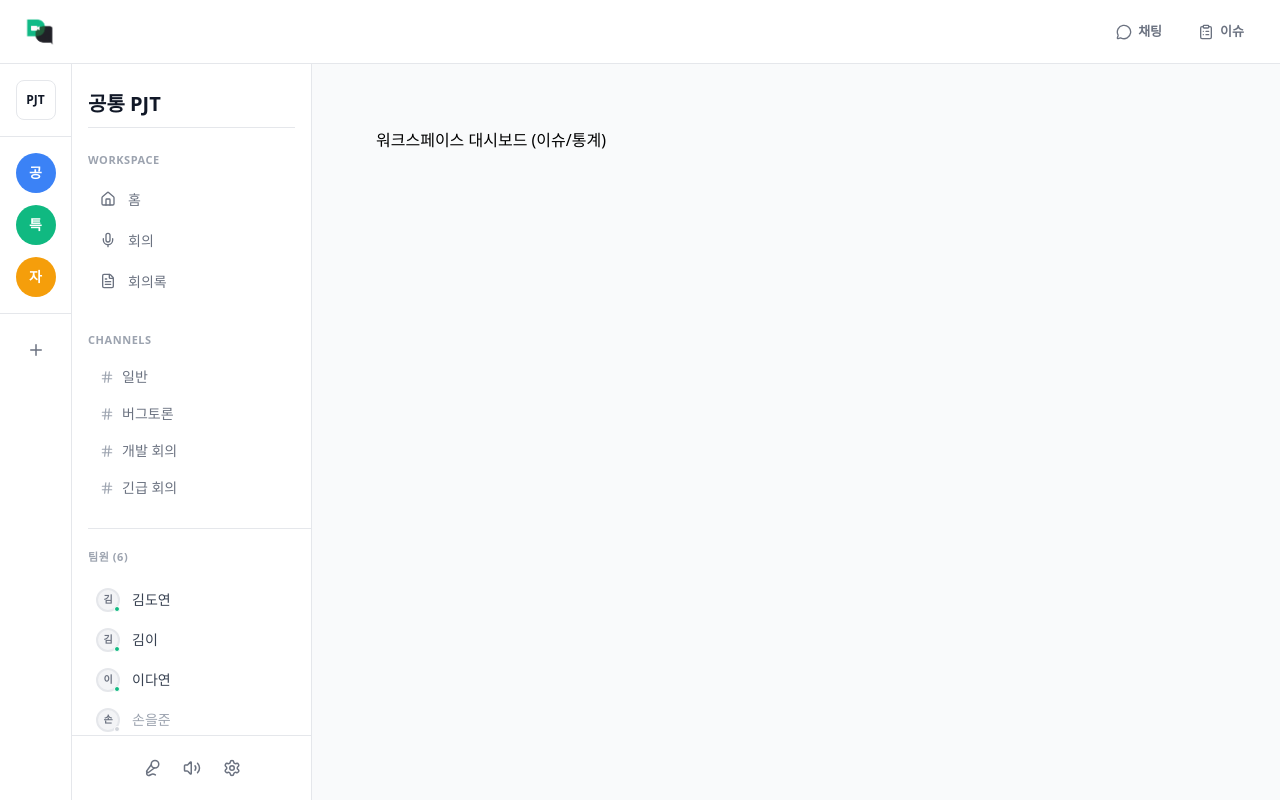
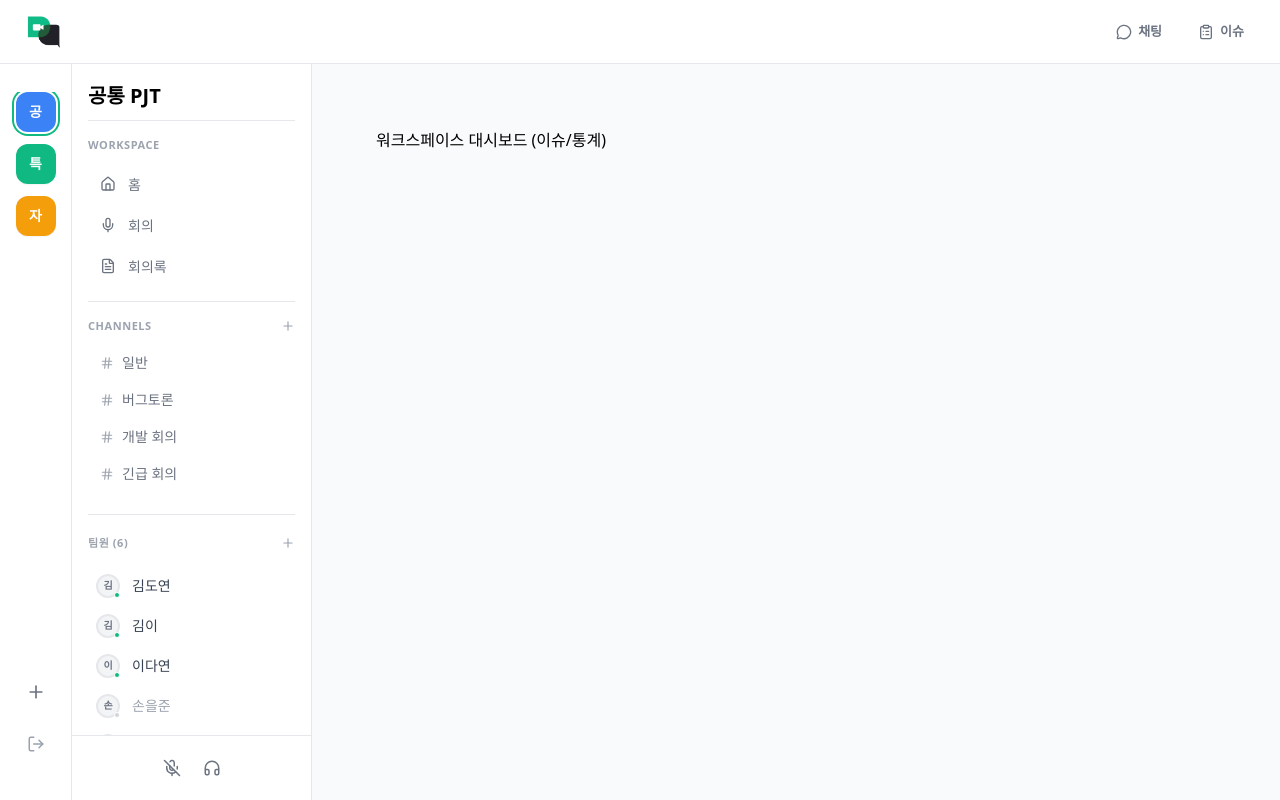
Before and after one commit to Spinxxx-Soo/DIDIT, a React (Vite) app in the folder apps/client/: page /workspace/1 in a window 1280 px wide. Built offline with nearby package versions, Linux system fonts and the light colour scheme; sample sign-in values are in the browser's storage.

Commit message:
#13 refactoring features

```diff
--- a/apps/client/src/components/features/layout/ChannelSidebar.jsx
+++ b/apps/client/src/components/features/layout/ChannelSidebar.jsx
@@ -1,5 +1,6 @@
+import React, { useState } from 'react';
 import { useLocation, useNavigate } from 'react-router-dom';
-import { Home, Mic, FileText, Hash, Plus, Mic2, Volume2, Settings } from 'lucide-react';
+import { Home, Mic, FileText, Hash, Plus, Headphones, MicOff, HeadphoneOff, } from 'lucide-react';
 import { Avatar } from '@/components/common/Avatar';
 import { Divider } from '@/components/common/Divider';
 import { IconButton } from '@/components/common/Button/IconButton';
@@ -7,8 +8,11 @@ import { IconButton } from '@/components/common/Button/IconButton';
 const ChannelSidebar = () => {
   const location = useLocation();
   const navigate = useNavigate();
+  const isActive = (path) => location.pathname.includes(path);
 
-  const isActive = (path) => location.pathname.includes(path);
+  // 마이크랑 스피커 상태 관리
+  const [isMicOn, setIsMicOn] = useState(false);
+  const [isSpeakerOn, setIsSpeakerOn] = useState(true);
 
   // 디자인 가이드 nav-item 패턴 적용
   const getMenuItemClass = (active) => {
@@ -39,16 +43,17 @@ const ChannelSidebar = () => {
   ];
 
   return (
-    <div className="flex flex-col h-full pt-4 bg-[var(--bg-sidebar)]">
+    <div className="flex flex-col h-full pt-2 bg-[var(--bg-sidebar)]">
       {/* 1. 상단 고정 영역 */}
       <div className="flex-shrink-0 px-4 mb-2">
         {/* 헤더 */}
-        <div className="h-12 flex items-center font-bold text-xl border-b border-[var(--border-default)] mb-6 text-[var(--text-bright)]">
+        <div className="h-12 flex items-center font-bold text-xl" >
           공통 PJT
         </div>
+        <Divider className="mb-4" />
 
         {/* WORKSPACE 메뉴 */}
-        <div className="mb-8">
+        <div className="mb-4">
           <div className="text-[11px] text-[var(--text-tertiary)] font-semibold mb-3 tracking-wider uppercase">
             WORKSPACE
           </div>
@@ -73,12 +78,13 @@ const ChannelSidebar = () => {
             </li>
           </ul>
         </div>
+        <Divider className="mb-4" />
 
         {/* CHANNELS 메뉴 */}
         <div className="mb-4">
           <div className="flex items-center justify-between text-[11px] text-[var(--text-tertiary)] font-semibold mb-3 tracking-wider uppercase group">
             <span>CHANNELS</span>
-            <button className="text-[var(--text-tertiary)] hover:text-[var(--color-green-primary)] opacity-0 group-hover:opacity-100 transition-opacity">
+            <button className="text-[var(--text-tertiary)] hover:text-[var(--color-green-primary)]">
               <Plus size={14} />
             </button>
           </div>
@@ -96,14 +102,17 @@ const ChannelSidebar = () => {
         </div>
       </div>
 
+      <div className="px-4">
+          <Divider className="mb-4" />
+      </div>
+
+
       {/* 구분선 */}
-      <Divider className="mx-4 mb-4" />
-
       {/* 2. 하단 스크롤 영역 (MEMBERS 리스트) */}
       <div className="flex-1 overflow-y-auto px-4 pb-4 min-h-0">
         <div className="flex items-center justify-between text-[11px] text-[var(--text-tertiary)] font-semibold mb-3 tracking-wider uppercase group sticky top-0 bg-[var(--bg-sidebar)] py-1 z-10">
           <span>팀원 ({members.length})</span>
-          <button className="text-[var(--text-tertiary)] hover:text-[var(--color-green-primary)] opacity-0 group-hover:opacity-100 transition-opacity">
+          <button className="text-[var(--text-tertiary)] hover:text-[var(--color-green-primary)]">
             <Plus size={14} />
           </button>
         </div>
@@ -126,25 +135,25 @@ const ChannelSidebar = () => {
         </ul>
       </div>
 
+      <Divider />
+
       {/* 3. 하단 컨트롤 바 */}
-      <div className="flex-shrink-0 py-4 border-t border-[var(--border-default)] flex justify-center gap-2 px-4 bg-[var(--bg-sidebar)] mt-auto">
+      <div className="flex-shrink-0 py-4 flex justify-center gap-2 px-4 bg-[var(--bg-sidebar)] mt-auto">
         <IconButton
-          icon={<Mic2 size={18} />}
+          icon={isMicOn ? <Mic size={18} /> : <MicOff size={18} />}
           variant="ghost"
           size="sm"
-          title="마이크"
+          title={isMicOn ? "마이크 끄기" : "마이크 켜기"}
+          onClick={() => setIsMicOn(!isMicOn)} // 상태 변경
+          className={!isMicOn ? "text-[var(--color-error)] hover:text-[var(--color-error)]" : ""} // 꺼졌을 때 빨간색 처리
         />
         <IconButton
-          icon={<Volume2 size={18} />}
+          icon={isSpeakerOn ? <Headphones size={18} /> : <HeadphoneOff size={18} />}
           variant="ghost"
           size="sm"
-          title="스피커"
-        />
-        <IconButton
-          icon={<Settings size={18} />}
-          variant="ghost"
-          size="sm"
-          title="설정"
+          title={isSpeakerOn ? "음소거" : "음소거 해제"}
+          onClick={() => setIsSpeakerOn(!isSpeakerOn)} // 상태 변경
+          className={!isSpeakerOn ? "text-[var(--color-error)] hover:text-[var(--color-error)]" : ""} // 꺼졌을 때 빨간색 처리
         />
       </div>
     </div>
--- a/apps/client/src/components/features/layout/GNB.jsx
+++ b/apps/client/src/components/features/layout/GNB.jsx
@@ -19,8 +19,8 @@ const GNB = ({
       <Link to="/" className="flex items-center gap-2">
         <img
           src={logo}
-          alt="PJT 로고"
-          className="h-8 w-auto"
+          alt="로고"
+          className="h-10 w-auto"
         />
       </Link>
 
@@ -51,18 +51,6 @@ const GNB = ({
         ) : (
           // [기본 모드] 기존 랜딩 페이지 메뉴
           <>
-            <Link
-              to="/about"
-              className="text-[var(--text-secondary)] hover:text-[var(--color-green-primary)] transition-colors duration-200"
-            >
-              About us
-            </Link>
-            <Link
-              to="/contact"
-              className="text-[var(--text-secondary)] hover:text-[var(--color-green-primary)] transition-colors duration-200"
-            >
-              Contact
-            </Link>
             {isAuthenticated ? (
               <Button variant="secondary" size="sm" onClick={logout}>
                 Logout
--- a/apps/client/src/components/features/layout/ProjectSidebar.jsx
+++ b/apps/client/src/components/features/layout/ProjectSidebar.jsx
@@ -1,58 +1,116 @@
-import { Link, useNavigate } from 'react-router-dom';
-import { Plus } from 'lucide-react';
+import React, { useState } from 'react';
+import { useNavigate, useParams } from 'react-router-dom';
+import { Plus, LogOut } from 'lucide-react';
+
 import { Divider } from '@/components/common/Divider';
 import { IconButton } from '@/components/common/Button/IconButton';
+import { ConfirmModal } from '@/components/common/Modal/ConfirmModal';
+import useAuthStore from '@/store/useAuthStore';
 
 const ProjectSidebar = () => {
   const navigate = useNavigate();
+  const { roomId } = useParams();
+  const { logout } = useAuthStore();
+
+  const [isLogoutModalOpen, setIsLogoutModalOpen] = useState(false);
 
   // 임시 프로젝트 데이터
   const projects = [
-    { id: '1', name: '공통 프로젝트', color: 'var(--color-info)' },
-    { id: '2', name: '특화 프로젝트', color: 'var(--color-green-primary)' },
-    { id: '3', name: '자율 프로젝트', color: 'var(--color-warning)' },
+    { id: '1', name: '공통 프로젝트', color: '#3B82F6' },
+    { id: '2', name: '특화 프로젝트', color: '#10B981' },
+    { id: '3', name: '자율 프로젝트', color: '#F59E0B' },
   ];
 
   const handleProjectClick = (projectId) => {
     navigate(`/workspace/${projectId}`);
   };
 
+  const handleAddProject = () => {
+    // 방 추가 모달 나중에 추가
+    alert("추가/삭제.");
+  };
+
   return (
-    <div className="flex flex-col items-center gap-3 w-full bg-[var(--bg-sidebar)]">
-      {/* 로고 (홈으로 가기) */}
-      <Link
-        to="/mypage"
-        className="w-10 h-10 bg-[var(--bg-panel)] rounded-[var(--radius-lg)] flex items-center justify-center cursor-pointer hover:bg-[var(--bg-hover)] transition-colors duration-200 border border-[var(--border-default)]"
-      >
-        <span className="font-bold text-[var(--text-bright)] text-xs">PJT</span>
-      </Link>
+    <>
+      <div className="flex flex-col items-center gap-3 w-full h-full py-3 bg-[var(--bg-sidebar)]">
 
-      <Divider className="w-8 my-1" />
+        {/* === 1. 프로젝트 리스트 === */}
+        <div className="flex flex-col gap-3 w-full items-center flex-1 overflow-y-auto min-h-0 scrollbar-hide">
+          {projects.map((project) => {
+            const isActive = roomId === project.id;
 
-      {/* 프로젝트 리스트 */}
-      {projects.map((project) => (
+            return (
+              <div key={project.id} className="relative group">
                 <button
-          key={project.id}
                   onClick={() => handleProjectClick(project.id)}
-          className="w-10 h-10 rounded-full cursor-pointer hover:rounded-[var(--radius-lg)] transition-all duration-200 flex items-center justify-center text-white font-bold text-sm"
+                  className={`
+                    w-10 h-10 flex items-center justify-center
+                    text-white font-bold text-sm shadow-sm
+                    rounded-[12px] /* 기본 모양: 둥근 사각형 */
+                    transition-all duration-200 ease-in-out
+
+                    /* [수정] Hover 시: 크기만 살짝 커짐 */
+                    hover:scale-110
+
+                    /* [수정] 선택 시: 초록색 테두리 추가 */
+                    ${isActive
+                      ? 'ring-2 ring-[var(--color-green-primary)] ring-offset-2 ring-offset-[var(--bg-sidebar)]'
+                      : ''
+                    }
+                  `}
                   style={{ backgroundColor: project.color }}
                   title={project.name}
                 >
                   {project.name.charAt(0)}
                 </button>
-      ))}
 
-      <Divider className="w-8 my-1" />
+                {/* 툴팁 (이름 표시) */}
+                <div className="absolute left-14 top-1/2 -translate-y-1/2 bg-black/80 text-white text-xs px-2 py-1 rounded opacity-0 group-hover:opacity-100 transition-opacity pointer-events-none whitespace-nowrap z-50">
+                  {project.name}
+                  <div className="absolute left-0 top-1/2 -translate-y-1/2 -translate-x-1 border-4 border-transparent border-r-black/80"></div>
+                </div>
+              </div>
+            );
+          })}
+        </div>
 
-      {/* 추가 버튼 */}
+        {/* === 3. 프로젝트 추가 버튼 === */}
+        <div className="relative group">
           <IconButton
-        icon={<Plus size={18} />}
+            icon={<Plus size={20} />}
             variant="ghost"
             size="md"
-        className="rounded-full hover:bg-[var(--color-green-primary)] hover:text-white"
+            onClick={handleAddProject}
+            className="rounded-[12px] bg-[var(--bg-input)] text-[var(--color-green-primary)] hover:bg-[var(--color-green-primary)] hover:text-white transition-all duration-200 hover:scale-105"
             title="새 프로젝트 만들기"
           />
         </div>
+
+        {/* === 4. 로그아웃 버튼 (하단 고정) === */}
+        <div className="mt-auto mb-2">
+          <IconButton
+            icon={<LogOut size={18} />}
+            variant="ghost"
+            size="md"
+            onClick={() => setIsLogoutModalOpen(true)}
+            className="text-gray-400 hover:text-red-400 hover:bg-red-400/10 rounded-full transition-colors"
+            title="로그아웃"
+          />
+        </div>
+
+      </div>
+
+      {/* === 5. 로그아웃 확인 모달 === */}
+      <ConfirmModal
+        isOpen={isLogoutModalOpen}
+        onClose={() => setIsLogoutModalOpen(false)}
+        onConfirm={logout}
+        title="로그아웃"
+        message="정말 로그아웃 하시겠습니까?"
+        confirmText="로그아웃"
+        confirmVariant="danger"
+      />
+    </>
   );
 };
 
```
Also changed, not shown: apps/client/src/components/features/layout/RightSidebar.jsx (+29 -3 lines). Lines whose indentation alone changed are shown as unchanged.
